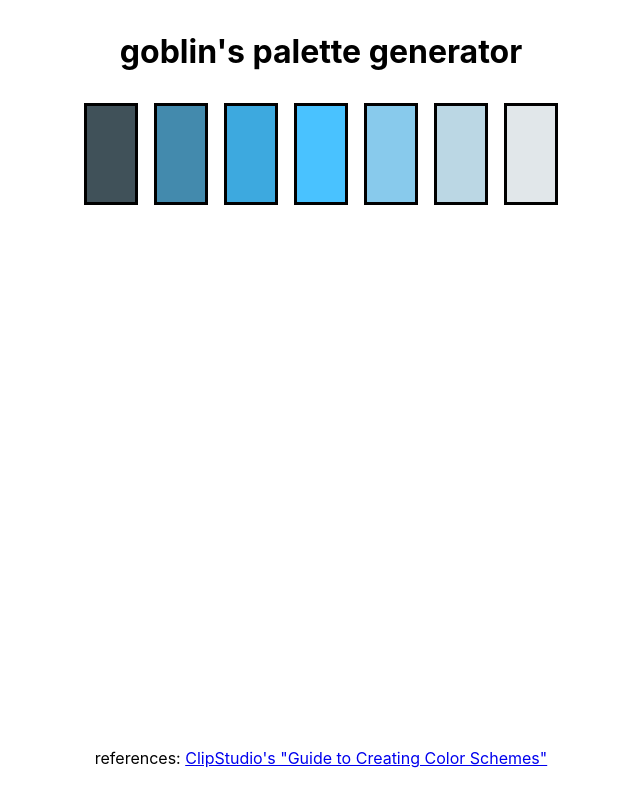
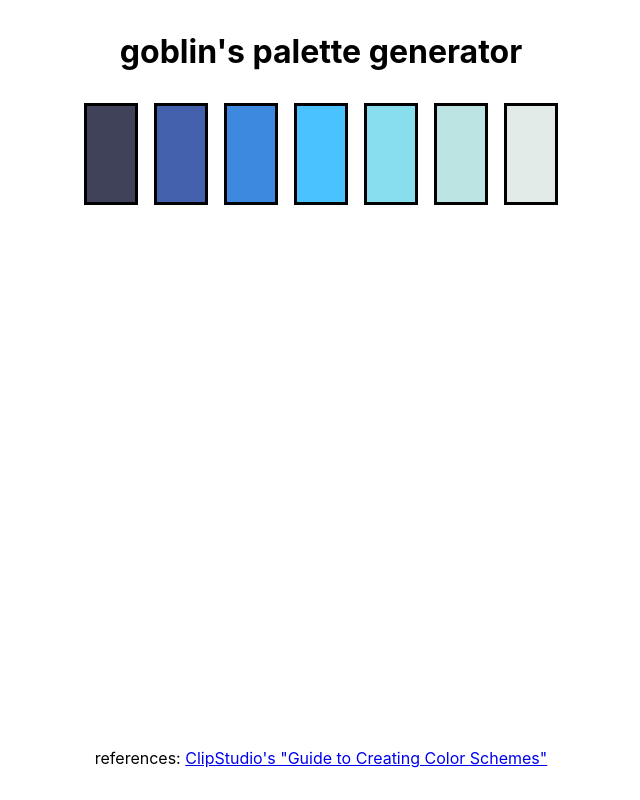
Before and after one commit to goblinodds/palettegen, a React (Create React App) app: page / in a window 1280 px wide. Shown: the whole page, without its empty margins (319-959 px from the left). Built offline with nearby package versions, Linux system fonts and the light colour scheme.

Commit message:
added temperature spectrum

```diff
--- a/src/appComponents/Palette.js
+++ b/src/appComponents/Palette.js
@@ -35,7 +35,7 @@ export default function Palette() {
     //TODO let user input hue
     newHue(200);
     decreaseSaturation(28);
-    // temperature(-12);
+    temperature(-12);
 
     return (
         <div id='Swatches'>
@@ -111,6 +111,7 @@ function spectrum(increment, key) {
 
 // STEP 3: SATURATION
 // TODO let user choose a swatch to lock
+// TODO limit range of #s accepted (positive only)
 // everything moving outward from it gets less saturated
 function decreaseSaturation(increment) {
     for (let i = 0; i < swatches.length; i++) {
```
